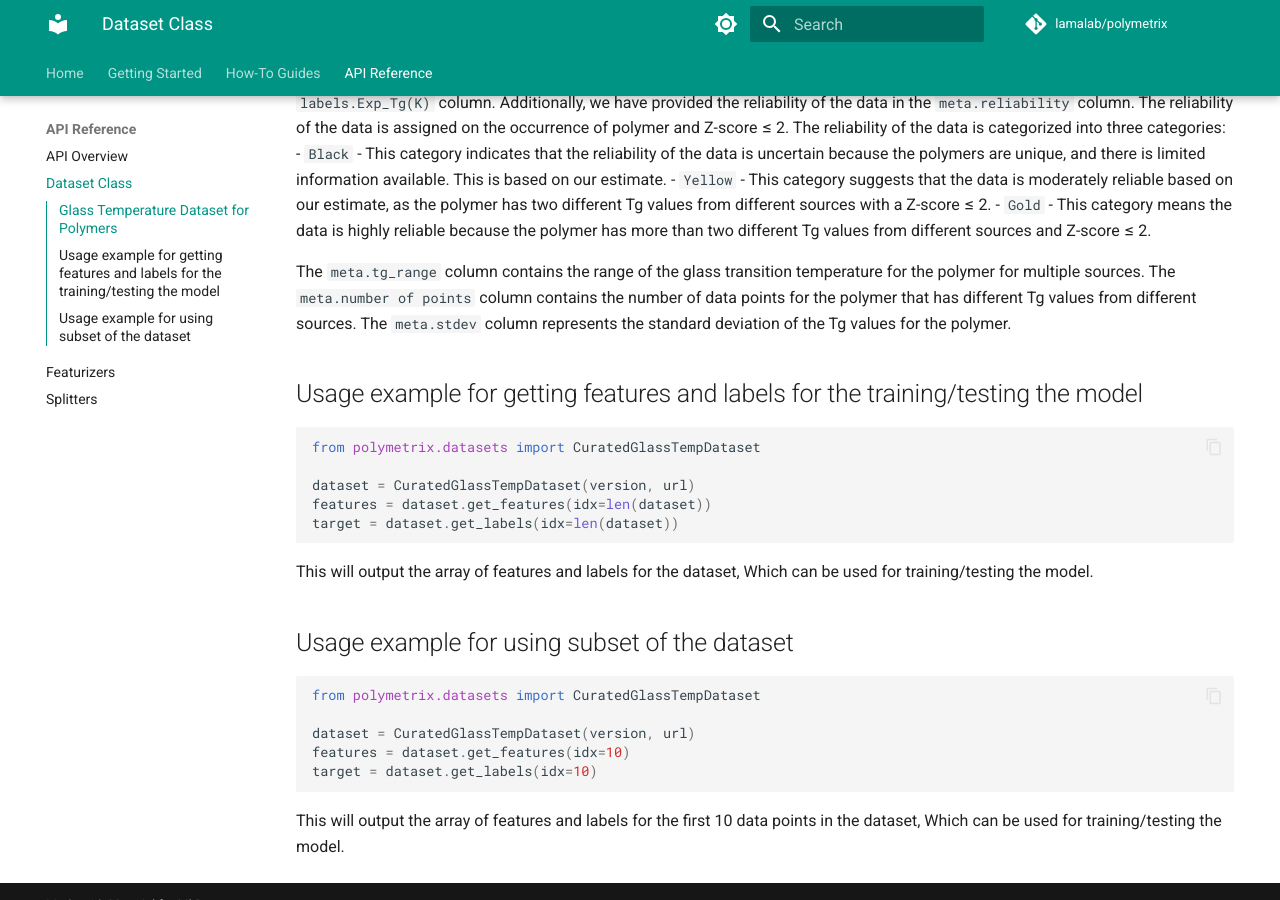
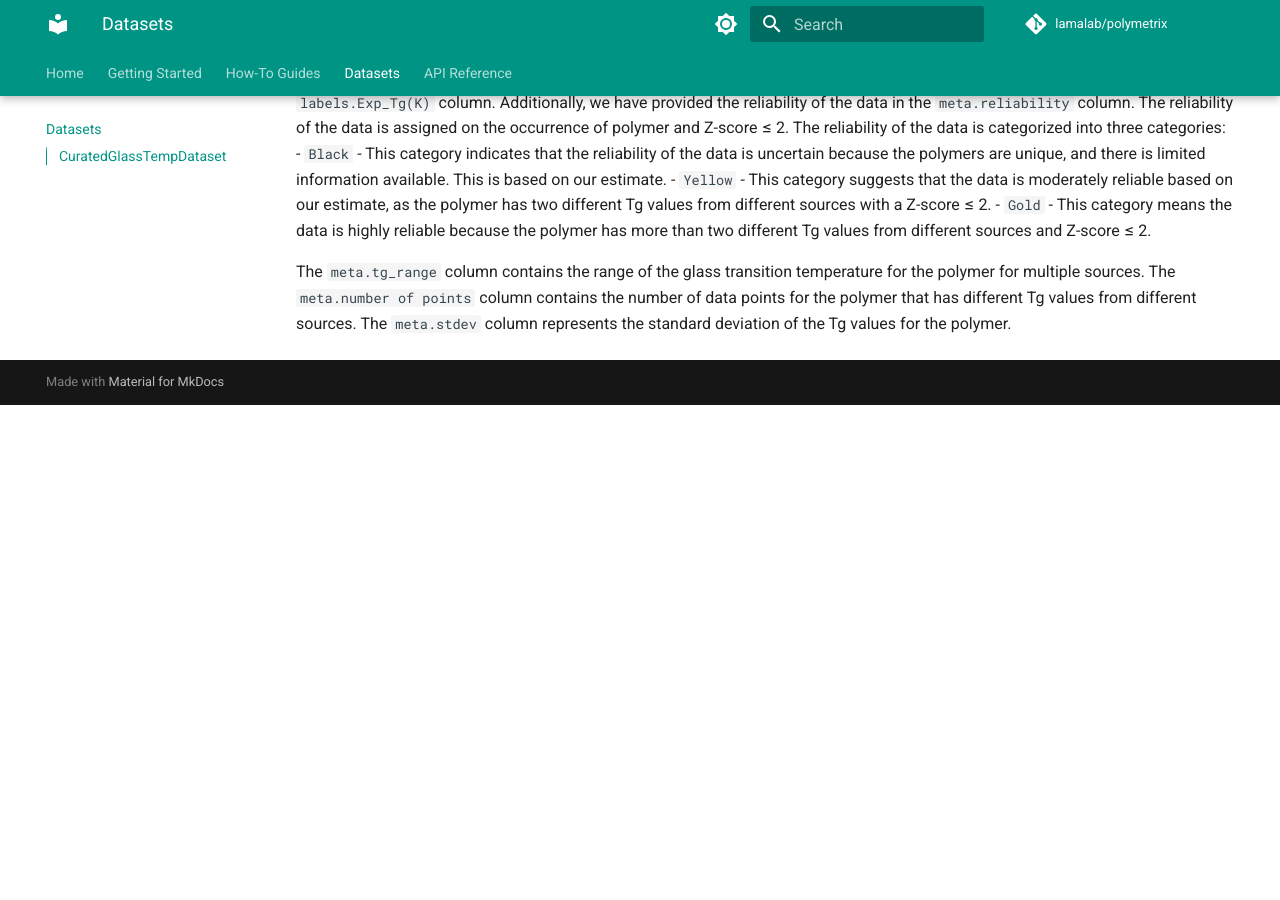
Before and after one commit to lamalab-org/PolyMetriX, an MkDocs documentation site: the page built from docs/datasets.md, in a window 1280 px wide and 900 px high, scrolled down 663 px. Built offline with MkDocs 1.6.1 and Material for MkDocs 9.7.7, drawn with Linux system fonts in a browser that asks for light colours; comment, search, counter and statistics services are not loaded; after the commit the page ends 1068 px from its top, so only the background shows below that; some of the changed text lies outside the part shown.

Commit message:
update docs

````diff
--- a/docs/dataset_class.md
+++ b/docs/datasets.md
@@ -1,5 +1,6 @@
-# Dataset Class
-## Glass Temperature Dataset for Polymers
+# Datasets
+
+## `CuratedGlassTempDataset`
 
 ``` python
 from polymetrix.datasets import CuratedGlassTempDataset
@@ -35,26 +36,3 @@ For the same polymer, different glass transition temperature values are reported
 The `meta.tg_range` column contains the range of the glass transition temperature for the polymer for multiple sources.
 The `meta.number of points` column contains the number of data points for the polymer that has different Tg values from different sources.
 The `meta.stdev` column represents the standard deviation of the Tg values for the polymer.
-
-## Usage example for getting features and labels for the training/testing the model
-
-```python
-from polymetrix.datasets import CuratedGlassTempDataset
-
-dataset = CuratedGlassTempDataset(version, url)
-features = dataset.get_features(idx=len(dataset))
-target = dataset.get_labels(idx=len(dataset))
-```
-This will output the array of features and labels for the dataset, Which can be used for training/testing the model.
-
-
-## Usage example for using subset of the dataset
-
-```python
-from polymetrix.datasets import CuratedGlassTempDataset
-
-dataset = CuratedGlassTempDataset(version, url)
-features = dataset.get_features(idx=10)
-target = dataset.get_labels(idx=10)
-```
-This will output the array of features and labels for the first 10 data points in the dataset, Which can be used for training/testing the model.
--- a/docs/how_to_guides.md
+++ b/docs/how_to_guides.md
@@ -74,7 +74,9 @@ result = featurizer.featurize(polymer)
 The result will be a NumPy array of `num_backbones` and `backbone_length` values for the given polymer.
 
 
-## Loading datasets
+## Datasets
+
+### Loading datasets
 
 Additionally, you can load the curated dataset for glass transition temperature (Tg) data for the polymers using this package.
 
@@ -87,3 +89,29 @@ dataset = CuratedGlassTempDataset(version=version, url=url)
 ```
 
 The dataset will be a class object that contains the data for the curated dataset for glass transition temperature (Tg) data for the polymers along with chemical and topological featurizers for the polymers.
+
+
+### Obtaining features and labels from the dataset
+
+``` python
+from polymetrix.datasets import CuratedGlassTempDataset
+
+dataset = CuratedGlassTempDataset(version, url)
+features = dataset.get_features(idx=range(len(dataset))
+target = dataset.get_labels(idx=range(len(dataset)))
+```
+
+This will output the array of features and labels for the dataset, Which can be used for training/testing the model.
+
+
+### Obtaining a subset of the dataset
+
+```python
+from polymetrix.datasets import CuratedGlassTempDataset
+
+dataset = CuratedGlassTempDataset(version, url)
+features = dataset.get_features(idx=[0, 1, 2, 3, 4, 5, 6, 7, 8, 9])
+target = dataset.get_labels(idx=[0, 1, 2, 3, 4, 5, 6, 7, 8, 9])
+```
+
+This will output the array of features and labels for the first 10 data points in the dataset, Which can be used for training/testing the model.
--- a/mkdocs.yml
+++ b/mkdocs.yml
@@ -40,6 +40,7 @@ nav:
   - Getting Started:
       - Installation: installation.md
   - How-To Guides: how_to_guides.md
+  - Datasets: datasets.md
   - API Reference:
       - API Overview: api.md
       - Dataset Class: dataset_class.md
````
Also changed, not shown: 1 other file.
